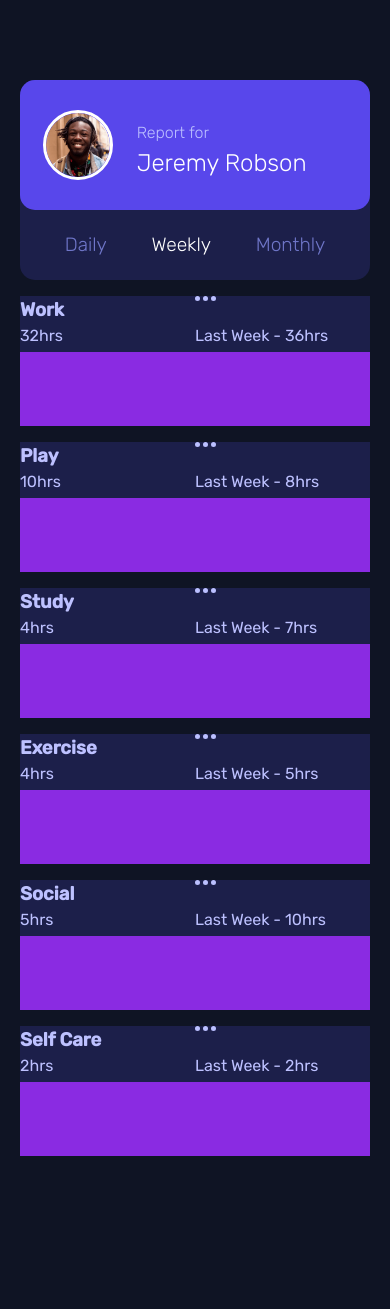
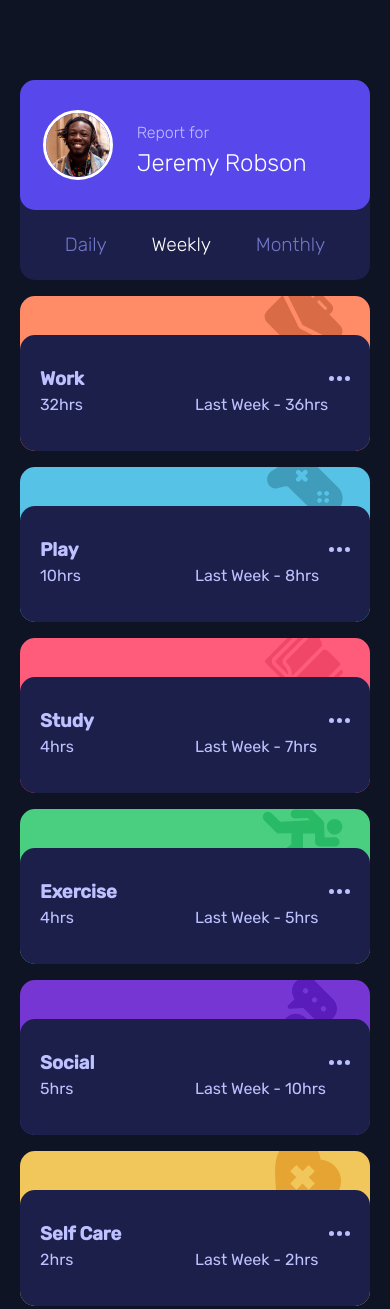
Before and after one commit to LucasEPK/time-tracking-dashboard, a plain HTML site: page index.html in a window 390 px wide. Before the commit the page ends 1236 px from the top, so only its background shows below. Drawn offline with Linux system fonts and the light colour scheme.

Commit message:
added more style for mobile

```diff
--- a/style.css
+++ b/style.css
@@ -81,7 +81,51 @@ body{
 
 .card{
     background-color:blueviolet;
-    height: 130px;
+    background-repeat: no-repeat;
+    background-position: right 10% top -15%;
+    height: 155px;
+
+    display: grid;
+    align-content: end;
+
+    border-radius: 15px;
+}
+
+.card-1{/*work*/
+    background-image: url(images/icon-work.svg);
+
+    background-color: hsl(15, 100%, 70%);/*light orange*/
+}
+
+.card-2{/*play*/
+    background-image: url(images/icon-play.svg);
+
+    background-color: hsl(195, 74%, 62%);/*soft blue*/
+}
+
+.card-3{/*study*/
+    background-image: url(images/icon-study.svg);
+
+    background-color: hsl(348, 100%, 68%);/*light red*/
+}
+
+.card-4{/*exercise*/
+    background-image: url(images/icon-exercise.svg);
+
+    background-color: hsl(145, 58%, 55%);/*lime green*/
+    background-position: right 10% top;
+}
+
+.card-5{/*social*/
+    background-image: url(images/icon-social.svg);
+
+    background-color: hsl(264, 64%, 52%);/*violet*/
+}
+
+.card-6{/*selfcare*/
+    background-image: url(images/icon-self-care.svg);
+
+    background-color: hsl(43, 84%, 65%);/*soft orange*/
 }
 
 .card_inside{
@@ -89,7 +133,16 @@ body{
     grid-template-columns: 1fr 1fr;
     grid-template-rows: 1fr 1fr;
 
+    padding: 30px 20px;
+
+
     background-color: hsl(235, 46%, 20%);/*dark blue*/
+    border-radius: 15px;
+}
+
+.card_inside img{
+    justify-self: end;
+    align-self: center;
 }
 
 .report_cards{
```
